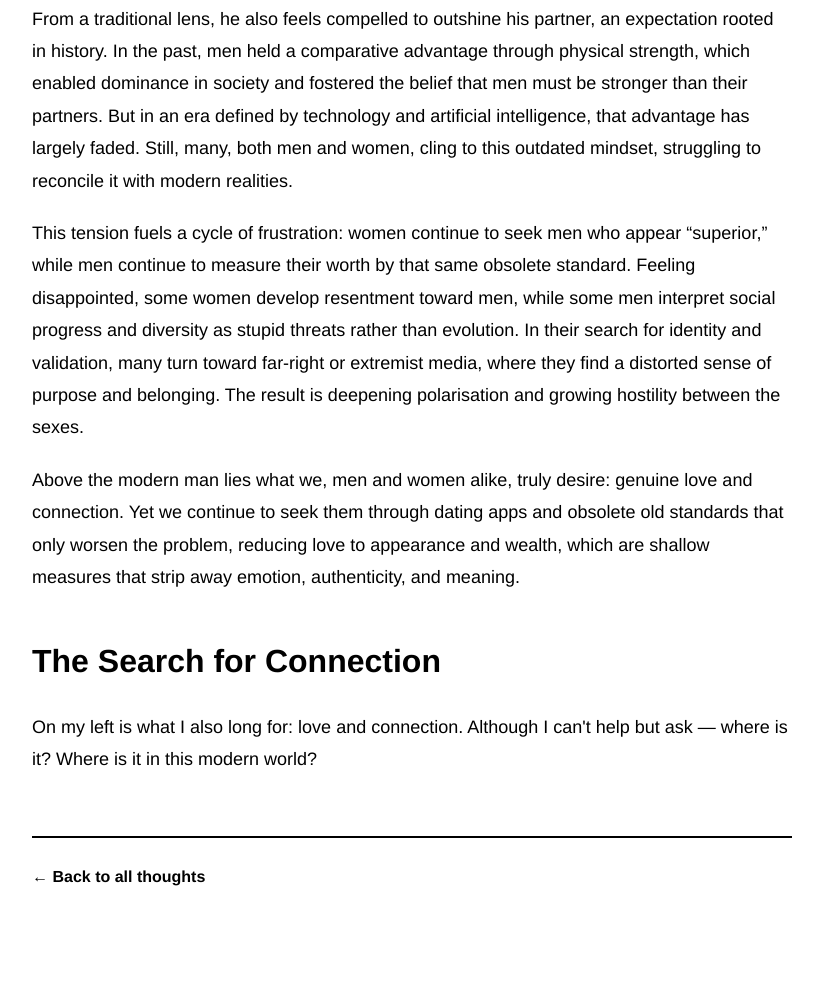
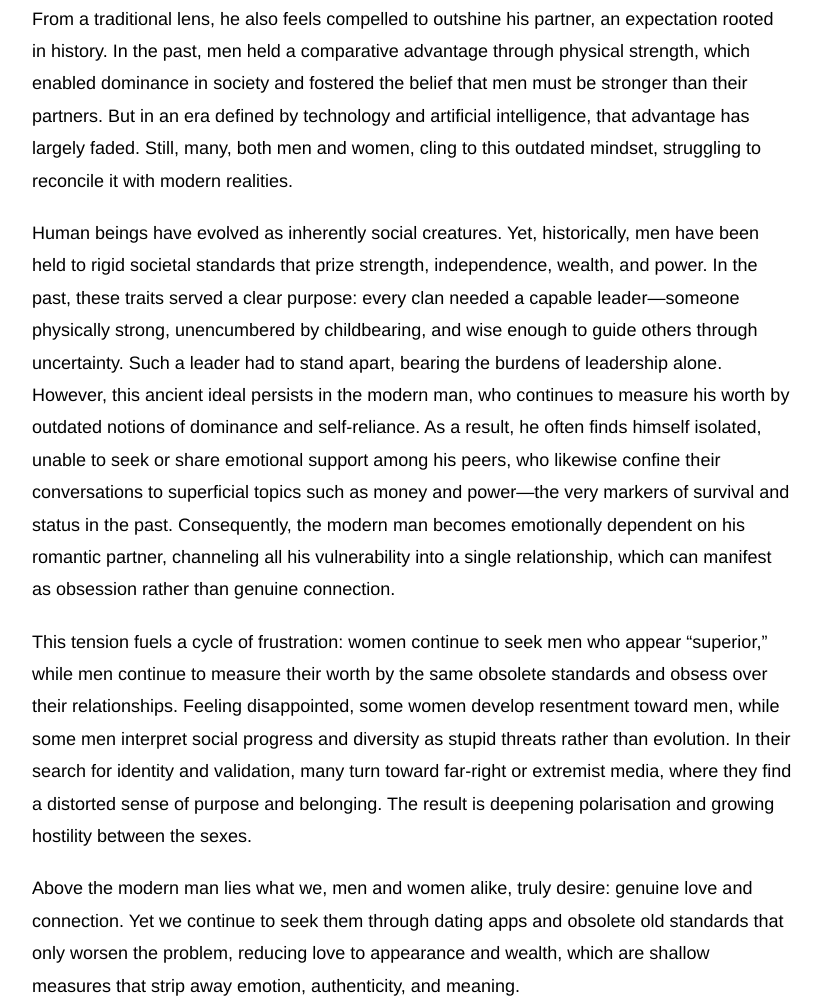
Before and after one commit to yxc-stuff/parliament-of-owls, a plain HTML site: page thoughts-oct-19.html in a window 1280 px wide. Shown: the part 1520-2525 px from the top of the page, without its empty margins (228-1051 px from the left). Before the commit the page ends 2466 px from the top, so only its background shows below. Drawn offline with Linux system fonts and the light colour scheme.

Commit message:
Updated Modern Man section

```diff
--- a/thoughts-oct-19.html
+++ b/thoughts-oct-19.html
@@ -38,7 +38,9 @@
 
             <p>From a traditional lens, he also feels compelled to outshine his partner, an expectation rooted in history. In the past, men held a comparative advantage through physical strength, which enabled dominance in society and fostered the belief that men must be stronger than their partners. But in an era defined by technology and artificial intelligence, that advantage has largely faded. Still, many, both men and women, cling to this outdated mindset, struggling to reconcile it with modern realities.</p>
 
-            <p>This tension fuels a cycle of frustration: women continue to seek men who appear “superior,” while men continue to measure their worth by that same obsolete standard. Feeling disappointed, some women develop resentment toward men, while some men interpret social progress and diversity as stupid threats rather than evolution. In their search for identity and validation, many turn toward far-right or extremist media, where they find a distorted sense of purpose and belonging. The result is deepening polarisation and growing hostility between the sexes.</p>
+            <p>Human beings have evolved as inherently social creatures. Yet, historically, men have been held to rigid societal standards that prize strength, independence, wealth, and power. In the past, these traits served a clear purpose: every clan needed a capable leader—someone physically strong, unencumbered by childbearing, and wise enough to guide others through uncertainty. Such a leader had to stand apart, bearing the burdens of leadership alone. However, this ancient ideal persists in the modern man, who continues to measure his worth by outdated notions of dominance and self-reliance. As a result, he often finds himself isolated, unable to seek or share emotional support among his peers, who likewise confine their conversations to superficial topics such as money and power—the very markers of survival and status in the past. Consequently, the modern man becomes emotionally dependent on his romantic partner, channeling all his vulnerability into a single relationship, which can manifest as obsession rather than genuine connection.</p>
+
+            <p>This tension fuels a cycle of frustration: women continue to seek men who appear “superior,” while men continue to measure their worth by the same obsolete standards and obsess over their relationships. Feeling disappointed, some women develop resentment toward men, while some men interpret social progress and diversity as stupid threats rather than evolution. In their search for identity and validation, many turn toward far-right or extremist media, where they find a distorted sense of purpose and belonging. The result is deepening polarisation and growing hostility between the sexes.</p>
 
             <p>Above the modern man lies what we, men and women alike, truly desire: genuine love and connection. Yet we continue to seek them through dating apps and obsolete old standards that only worsen the problem, reducing love to appearance and wealth, which are shallow measures that strip away emotion, authenticity, and meaning.</p>
 
```
Also changed, not shown: 1 other file.
